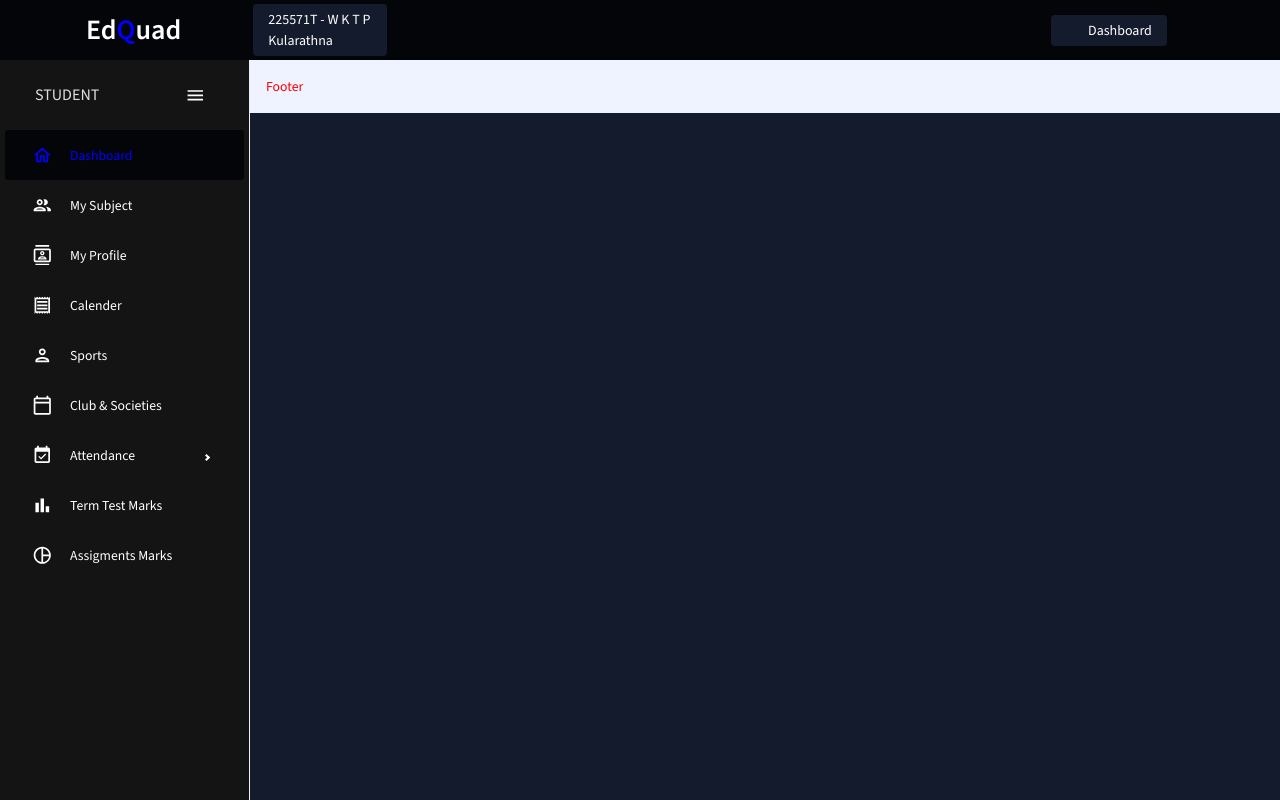
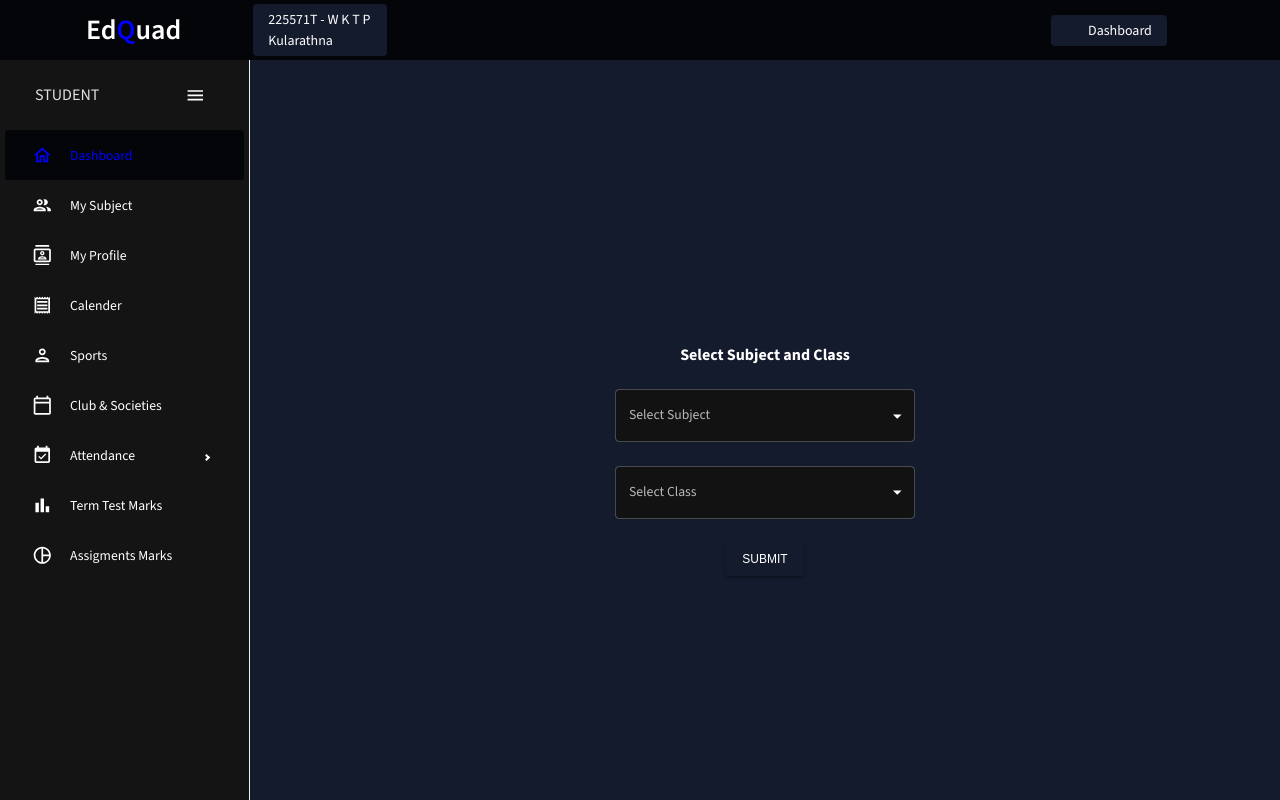
Before and after one commit to Team-EdQuad/EdQuad-Frontend, a React (Vite) app: page /teacher-subject in a window 1280 px wide. Built offline with nearby package versions, Linux system fonts and the light colour scheme; some icons are missing.

Commit message:
feat: add TeacherSubject and TeacherContent pages with dynamic theming and routing

```diff
--- a/src/App.jsx
+++ b/src/App.jsx
@@ -84,6 +84,8 @@ import TermTestMarks from './pages/TermTestMarks';
 import MySubject from './pages/MySubject';
 import SubjectContent from './pages/SubjectContent';
 import Submission from './pages/Submission';
+import TeacherSubject from "./pages/TeacherSubject";
+import TeacherContent from "./pages/TeacherContent";
 
 
 
@@ -112,6 +114,8 @@ function App() {
                   <Route path="/assignment-view/:assignmentName" element={<AssignmentView />} />
                   <Route path="/submission" element={<Submission />} />
 
+                  <Route path="/teacher-subject" element={<TeacherSubject />} />
+                  <Route path="/teacher-content" element={<TeacherContent />} />
                 </Routes>
               </main>
               <div className="footer">
--- /dev/null
+++ b/src/pages/TeacherContent.jsx
@@ -0,0 +1,90 @@
+import React from 'react';
+import { Box, Typography, Grid, Paper, useTheme } from '@mui/material';
+import { useLocation } from 'react-router-dom';
+
+const TeacherContent = () => {
+  const theme = useTheme(); // Access the current theme
+  const location = useLocation();
+  const { subject, className } = location.state || {}; // Get subject and class from state
+
+  return (
+    <Box
+      display="flex"
+      flexDirection="column"
+      alignItems="center"
+      justifyContent="center"
+      bgcolor={theme.palette.background.default} // Dynamic background color
+      minHeight="100vh"
+      p={3}
+    >
+      <Typography
+        variant="h5"
+        fontWeight="bold"
+        mb={3}
+        sx={{
+          color: theme.palette.text.primary, // Dynamic text color
+        }}
+      >
+        {`Subject: ${subject} | Class: ${className}`}
+      </Typography>
+
+      <Grid container spacing={3} justifyContent="center">
+        {/* Create Assignment Card */}
+        <Grid item xs={12} sm={6} md={4}>
+          <Paper
+            elevation={3}
+            sx={{
+              padding: '20px',
+              textAlign: 'center',
+              backgroundColor: theme.palette.background.paper, // Dynamic card background
+              borderRadius: '8px',
+              cursor: 'pointer',
+              '&:hover': {
+                backgroundColor: theme.palette.action.hover, // Dynamic hover background
+              },
+            }}
+          >
+            <Typography
+              variant="h6"
+              fontWeight="bold"
+              sx={{
+                color: theme.palette.text.primary, // Dynamic text color
+              }}
+            >
+              Create Assignment
+            </Typography>
+          </Paper>
+        </Grid>
+
+        {/* Add Files Card */}
+        <Grid item xs={12} sm={6} md={4}>
+          <Paper
+            elevation={3}
+            sx={{
+              padding: '20px',
+              textAlign: 'center',
+              backgroundColor: theme.palette.background.paper, // Dynamic card background
+              borderRadius: '8px',
+              cursor: 'pointer',
+              '&:hover': {
+                backgroundColor: theme.palette.action.hover, // Dynamic hover background
+              },
+            }}
+          >
+            <Typography
+              variant="h6"
+              fontWeight="bold"
+              sx={{
+                color: theme.palette.text.primary, // Dynamic text color
+              }}
+            >
+              Add Files
+            </Typography>
+          </Paper>
+        </Grid>
+      </Grid>
+    </Box>
+  );
+};
+
+export default TeacherContent;
--- /dev/null
+++ b/src/pages/TeacherSubject.jsx
@@ -0,0 +1,121 @@
+import React, { useState } from 'react';
+import { Box, Typography, Button, MenuItem, Select, FormControl, InputLabel, useTheme } from '@mui/material';
+import { useNavigate } from 'react-router-dom';
+
+const TeacherSubject = () => {
+  const theme = useTheme(); // Access the current theme
+  const navigate = useNavigate();
+  const [subject, setSubject] = useState('');
+  const [className, setClassName] = useState('');
+
+  const handleSubjectChange = (event) => {
+    setSubject(event.target.value);
+  };
+
+  const handleClassChange = (event) => {
+    setClassName(event.target.value);
+  };
+
+  const handleSubmit = () => {
+    // Navigate to TeacherContent with subject and class as state
+    navigate('/teacher-content', { state: { subject, className } });
+  };
+
+  return (
+    <Box
+      display="flex"
+      flexDirection="column"
+      alignItems="center"
+      justifyContent="center"
+      bgcolor={theme.palette.background.default} // Dynamic background color
+      minHeight="100vh"
+      p={3}
+    >
+      <Typography
+        variant="h5"
+        fontWeight="bold"
+        mb={3}
+        sx={{
+          color: theme.palette.text.primary, // Dynamic text color
+        }}
+      >
+        Select Subject and Class
+      </Typography>
+
+      {/* Subject Dropdown */}
+      <FormControl
+        sx={{
+          mb: 3,
+          width: '300px',
+          backgroundColor: theme.palette.background.paper, // Dynamic dropdown background
+          borderRadius: '8px',
+        }}
+      >
+        <InputLabel
+          sx={{
+            color: theme.palette.text.secondary, // Dynamic label color
+          }}
+        >
+          Select Subject
+        </InputLabel>
+        <Select
+          value={subject}
+          onChange={handleSubjectChange}
+          sx={{
+            color: theme.palette.text.primary, // Dynamic text color
+          }}
+        >
+          <MenuItem value="Math">Math</MenuItem>
+          <MenuItem value="Science">Science</MenuItem>
+          <MenuItem value="English">English</MenuItem>
+        </Select>
+      </FormControl>
+
+      {/* Class Dropdown */}
+      <FormControl
+        sx={{
+          mb: 3,
+          width: '300px',
+          backgroundColor: theme.palette.background.paper, // Dynamic dropdown background
+          borderRadius: '8px',
+        }}
+      >
+        <InputLabel
+          sx={{
+            color: theme.palette.text.secondary, // Dynamic label color
+          }}
+        >
+          Select Class
+        </InputLabel>
+        <Select
+          value={className}
+          onChange={handleClassChange}
+          sx={{
+            color: theme.palette.text.primary, // Dynamic text color
+          }}
+        >
+          <MenuItem value="Class 1">Class 1</MenuItem>
+          <MenuItem value="Class 2">Class 2</MenuItem>
+          <MenuItem value="Class 3">Class 3</MenuItem>
+        </Select>
+      </FormControl>
+
+      {/* Submit Button */}
+      <Button
+        variant="contained"
+        onClick={handleSubmit}
+        sx={{
+          backgroundColor: theme.palette.primary.main, // Dynamic button background
+          color: theme.palette.primary.contrastText, // Dynamic button text color
+          '&:hover': {
+            backgroundColor: theme.palette.primary.dark, // Dynamic hover background
+          },
+        }}
+      >
+        Submit
+      </Button>
+    </Box>
+  );
+};
+
+export default TeacherSubject;
```
